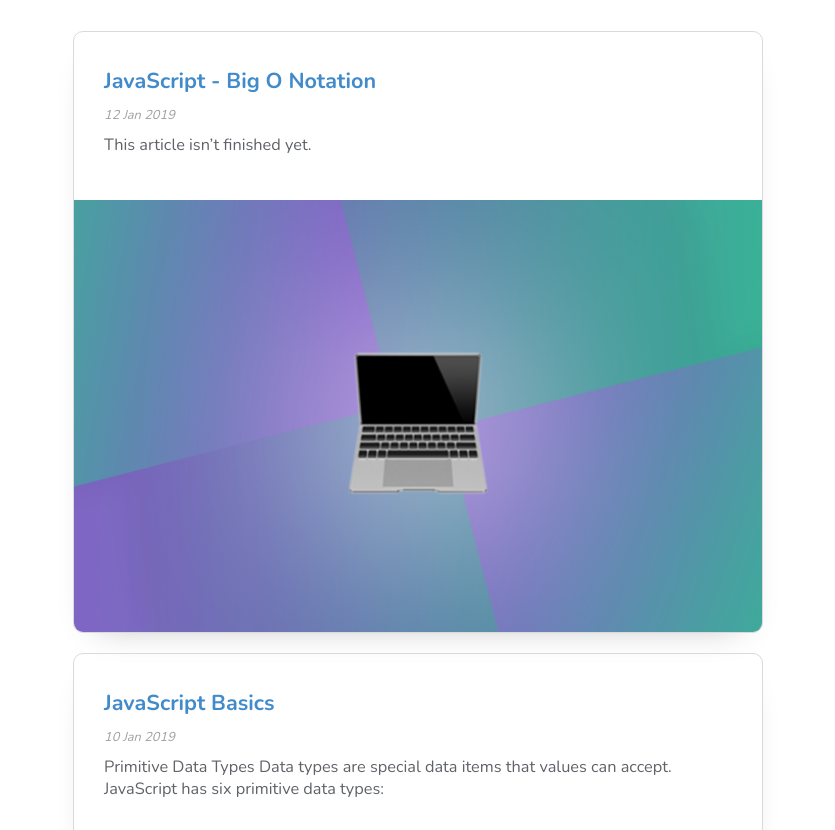
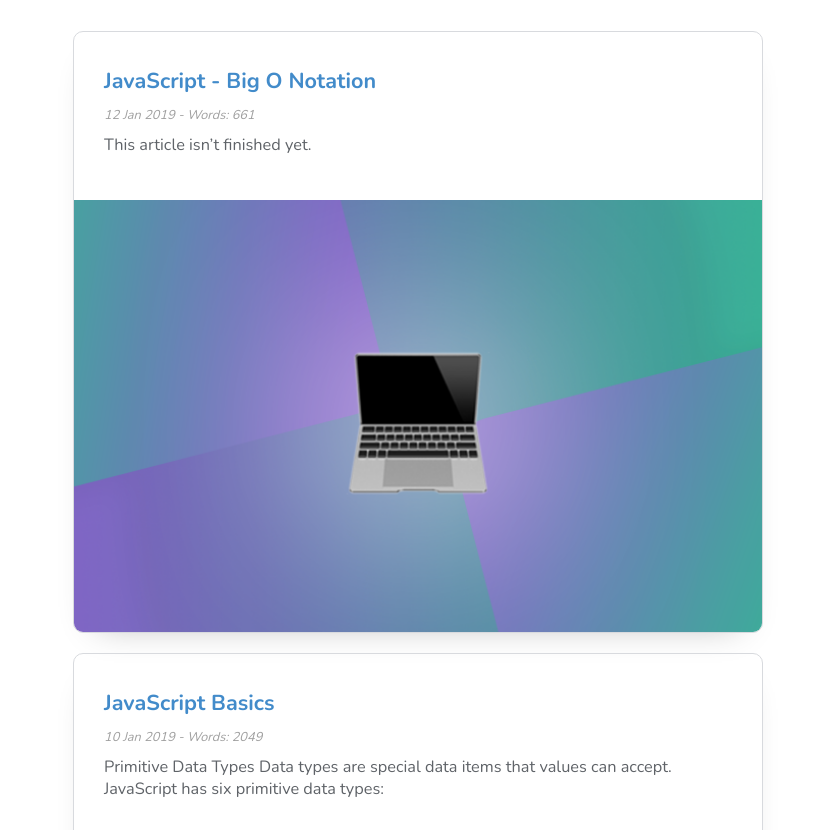
Before and after one commit to jackwebdev/Blog, a Jekyll site: the page built from index.html, in a window 1280 px wide and 1400 px high, scrolled down 229 px. Shown: the part 154-984 px from the top of the window, without its empty margins (222-1057 px from the left). Built offline with Jekyll 4.4.1, drawn with Linux system fonts in a browser that asks for light colours; some web fonts are replaced; the list of posts is cut into pages by our own code; some of the changed text lies outside the part shown.

Commit message:
Added wort count to posts

```diff
--- a/index.html
+++ b/index.html
@@ -7,7 +7,7 @@ layout: default
 
   <a href="{{post.url | prepend: site.baseurl}}">
     <h3 class="post-title">{{ post.title }}</h3>
-    <p class="post-date">{{ post.date | date_to_string}}</p>
+    <p class="post-date">{{ post.date | date_to_string}}  - Words: {{ post.content | number_of_words }}</p>
     <p class="post-excerpt">{{ post.excerpt | strip_html | truncatewords:20  }}</p>
 
     {% if post.image contains "http" or post.image contains "/assets" %}
```
